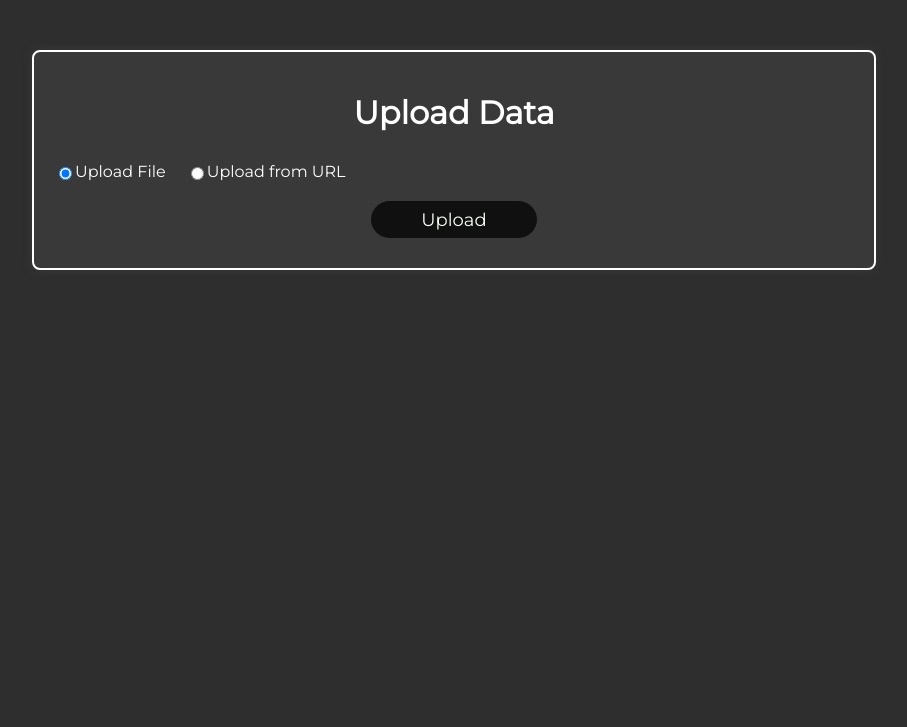
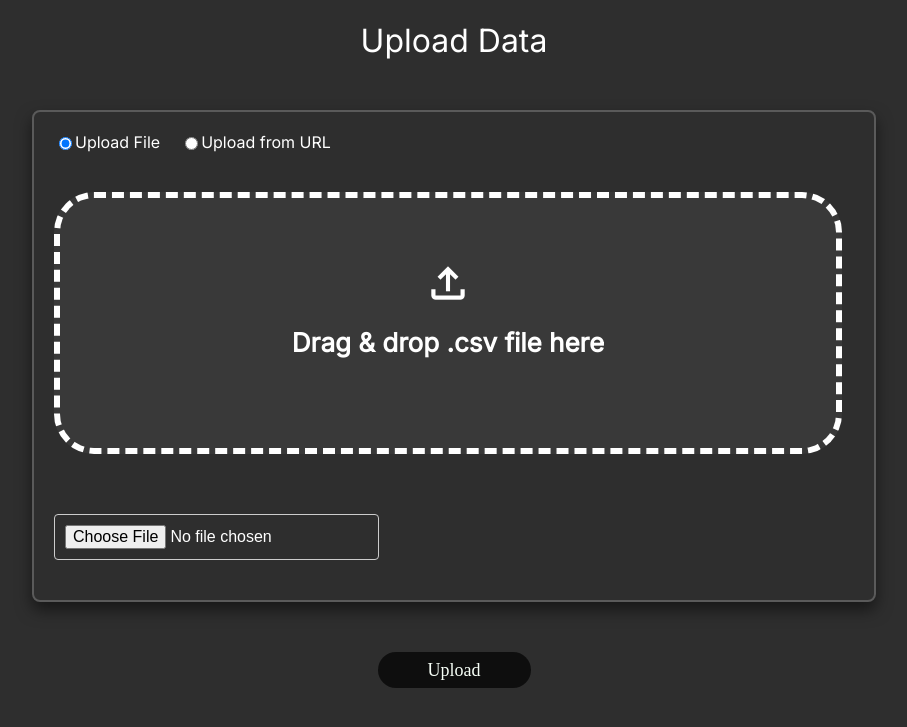
Before and after one commit to madiyarzm/Peppercorn-AI-Back-up, a FastAPI app: template templates/upload_csv_data.html in a window 1280 px wide. Shown: the top 727 px of the page, without its empty margins (186-1093 px from the left). Run offline with FastAPI, Linux system fonts and the light colour scheme; the template is opened without the code that fills it, so the values that code supplies are empty.

Commit message:
Updated upload_csv_data

```diff
--- a/templates/upload_csv_data.html
+++ b/templates/upload_csv_data.html
@@ -5,30 +5,31 @@
     <meta name="viewport" content="width=device-width, initial-scale=1.0">
     <title>Upload Data</title>
     <style>
-        @import url('https://fonts.googleapis.com/css2?family=Montserrat&display=swap');
         @import url('https://fonts.googleapis.com/css?family=Material+Icons|Material+Icons+Outlined');
+        @import url('https://fonts.googleapis.com/css2?family=Inter&display=swap');
 
         body {
             margin: 0;
             padding: 0;
             box-sizing: border-box;
-            font-family: 'Montserrat', sans-serif;
+            font-family: 'Inter', sans-serif;
             background-color: rgba(46, 46, 46, 1);
             color: white;
         }
         .container {
-            max-width: 800px; /* Increase the max-width */
+            max-width: 800px;
             margin: 50px auto;
             padding: 20px;
-            background-color: rgba(57, 57, 57, 1); /* Dark gray background */
+            background-color: rgba(46, 46, 46, 1);
+            border: 2px solid rgba(90, 90, 90, 1);
             border-radius: 8px;
-            box-shadow: 0 0 10px rgba(57, 57, 57, 1);
-            color: #ffffff; /* White text */
-            border: 2px solid #ffffff; /* Make the border bolder */
+            box-shadow: 0 8px 16px rgba(0, 0, 0, 0.5);
+            color: #ffffff;
         }
         h1 {
             text-align: center;
             margin-bottom: 30px;
+            font-weight: 500;
         }
         .option-container {
             display: flex;
@@ -46,17 +47,16 @@
             border: 1px solid #ccc;
             border-radius: 4px;
             font-size: 16px;
-            display: none;
         }
         .drag-file-area {
-            border: 4px dashed #ffffff; /* White border */
+            border: 6px dashed #ffffff;
             border-radius: 40px;
-            margin: 40px 0 60px; /* Increase top and bottom margins */
-            width: 100%; /* Update width to 100% */
+            margin: 40px 0 60px;
+            width: 97%;
+            height: 250px;
             text-align: center;
-            color: #ffffff; /* White text */
-            background-color: rgba(57, 57, 57, 1); /* Black background */
-            display: none;
+            color: #ffffff;
+            background-color: rgba(57, 57, 57, 1);
         }
         .drag-file-area .upload-icon {
             font-size: 50px;
@@ -99,7 +99,7 @@
             color: #f7fff7;
             background-color: #000000;
             transition: all 1s;
-            width: 100%;
+            width: 97%;
             position: relative;
             display: none;
             flex-direction: row;
@@ -134,25 +134,31 @@
             border-radius: 25px;
             background-color: #4BB543;
         }
+        .dynamic-message {
+            margin-top: 30px;
+        }
+        #uploadd {
+            padding-top: 60px;
+        }
         .upload-button {
             font-family: 'Montserrat';
             background-color: rgba(7, 7, 7, 0.8);
             color: #f7fff7;
             display: flex;
             align-items: center;
-            justify-content: center; /* Center horizontally */
+            justify-content: center;
             font-size: 18px;
             border: none;
             border-radius: 20px;
-            margin: 10px auto; /* Center horizontally */
+            margin: 10px auto;
             padding: 7.5px 50px;
             cursor: pointer;
         }
     </style>
 </head>
 <body>
+    <h1>Upload Data</h1>
     <div class="container">
-        <h1>Upload Data</h1>
         <form id="upload-form" enctype="multipart/form-data" method="POST">
             <div class="option-container">
                 <input type="radio" id="file-option" name="upload-option" value="file" checked>
@@ -160,23 +166,24 @@
                 <input type="radio" id="url-option" name="upload-option" value="url">
                 <label for="url-option">Upload from URL</label>
             </div>
-            <input type="file" id="file" name="file" accept=".csv" required>
-            <input type="url" id="url" name="url" placeholder="Enter URL">
-            <div class="drag-file-area" id="drag-file-area">
-                <span class="material-icons-outlined upload-icon">file_upload</span>
+
+            <input type="url" id="url" name="url" placeholder="Enter URL" style="display: none;">
+
+            <div class="drag-file-area" id="drag-file-area" style="display: block;">
+                <span id="uploadd" class="material-icons-outlined upload-icon">file_upload</span>
                 <h3 class="dynamic-message">Drag & drop .csv file here</h3>
-                <!-- <label class="label">or <span class="browse-files"><input type="file" class="default-file-input" />  <span>from device</span></span></label> -->
+                <label class="label"><span class="browse-files"></span></label>
             </div>
+            <input type="file" id="file" name="file" accept=".csv" style="display: block;" required>
             <span class="cannot-upload-message"><span class="material-icons-outlined">error</span> Please select a file first <span class="material-icons-outlined cancel-alert-button">cancel</span></span>
             <div class="file-block">
                 <div class="file-info"><span class="material-icons-outlined file-icon">description</span> <span class="file-name"></span> | <span class="file-size"></span></div>
                 <span class="material-icons remove-file-icon">delete</span>
                 <div class="progress-bar"></div>
             </div>
-            <button type="submit" class="upload-button">Upload</button>
         </form>
     </div>
-
+    <button type="submit" class="upload-button">Upload</button>
     <script>
         const fileOption = document.getElementById('file-option');
         const urlOption = document.getElementById('url-option');
@@ -224,7 +231,7 @@
             const dragDropText = document.querySelector(".dynamic-message");
             uploadIcon.innerHTML = 'check_circle';
             dragDropText.innerHTML = 'File Dropped Successfully!';
-            document.querySelector(".label").innerHTML = `drag & drop or <span class="browse-files"><input type="file" class="default-file-input" /> <span class="browse-files-text" style="top: 0;">browse file</span></span>`;
+            document.querySelector(".label").innerHTML = `<span class="browse-files"> <span class="browse-files-text" style="top: 0;"></span></span>`;
             uploadButton.innerHTML = `Upload`;
             fileName.innerHTML = fileInput.files[0].name;
             fileSize.innerHTML = (fileInput.files[0].size / 1024).toFixed(1) + " KB";
@@ -282,7 +289,7 @@
             const dragDropText = document.querySelector(".dynamic-message");
             uploadIcon.innerHTML = 'file_upload';
             dragDropText.innerHTML = 'Drag & drop any file here';
-            document.querySelector(".label").innerHTML = `or <span class="browse-files"><input type="file" class="default-file-input" /><span class="browse-files-text">browse file</span><span>from device</span></span>`;
+            document.querySelector(".label").innerHTML = `or <span class="browse-files"><span class="browse-files-text">browse file</span><span>from device</span></span>`;
             uploadButton.innerHTML = `Upload`;
         });
 
@@ -315,7 +322,7 @@
                 const dragDropText = document.querySelector(".dynamic-message");
                 uploadIcon.innerHTML = 'check_circle';
                 dragDropText.innerHTML = 'File Dropped Successfully!';
-                document.querySelector(".label").innerHTML = `drag & drop or <span class="browse-files"><input type="file" class="default-file-input" style="" /><span class="browse-files-text" style="top: -23px; left: -20px;">browse file</span></span>`;
+                document.querySelector(".label").innerHTML = `<span class="browse-files"></span></span>`;
                 uploadButton.innerHTML = `Upload`;
 
                 let files = e.dataTransfer.files;
```
